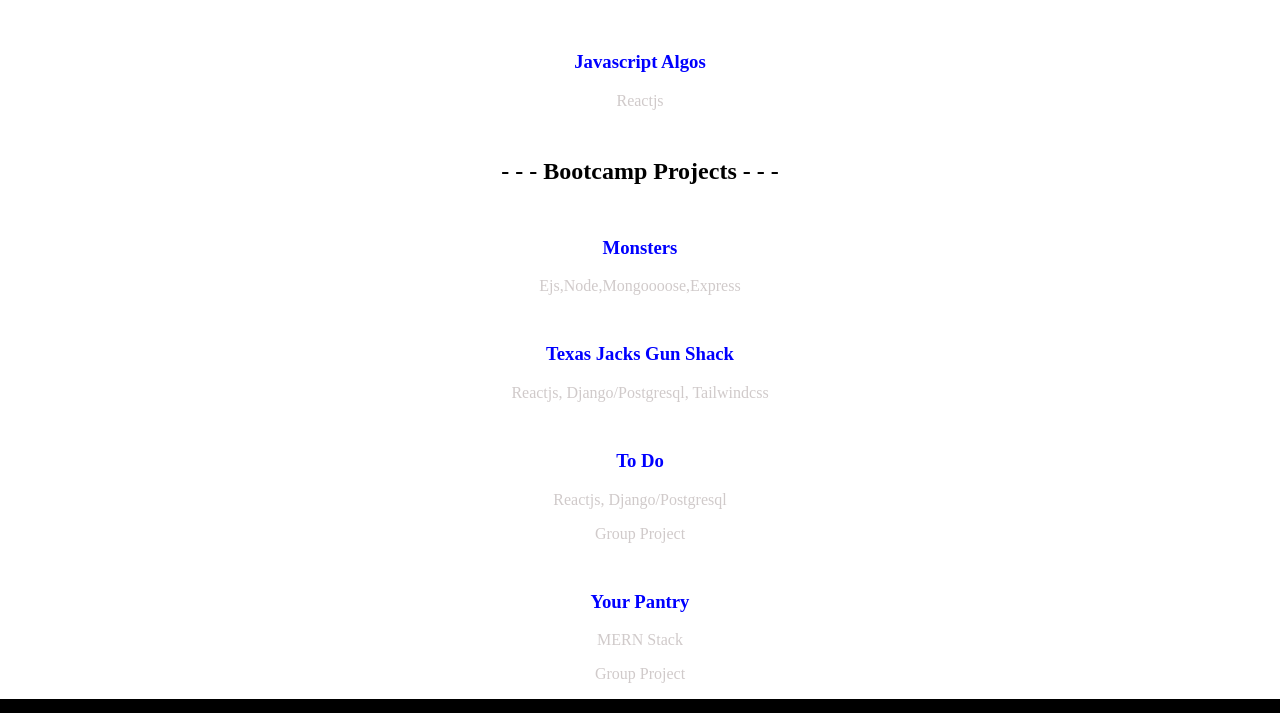
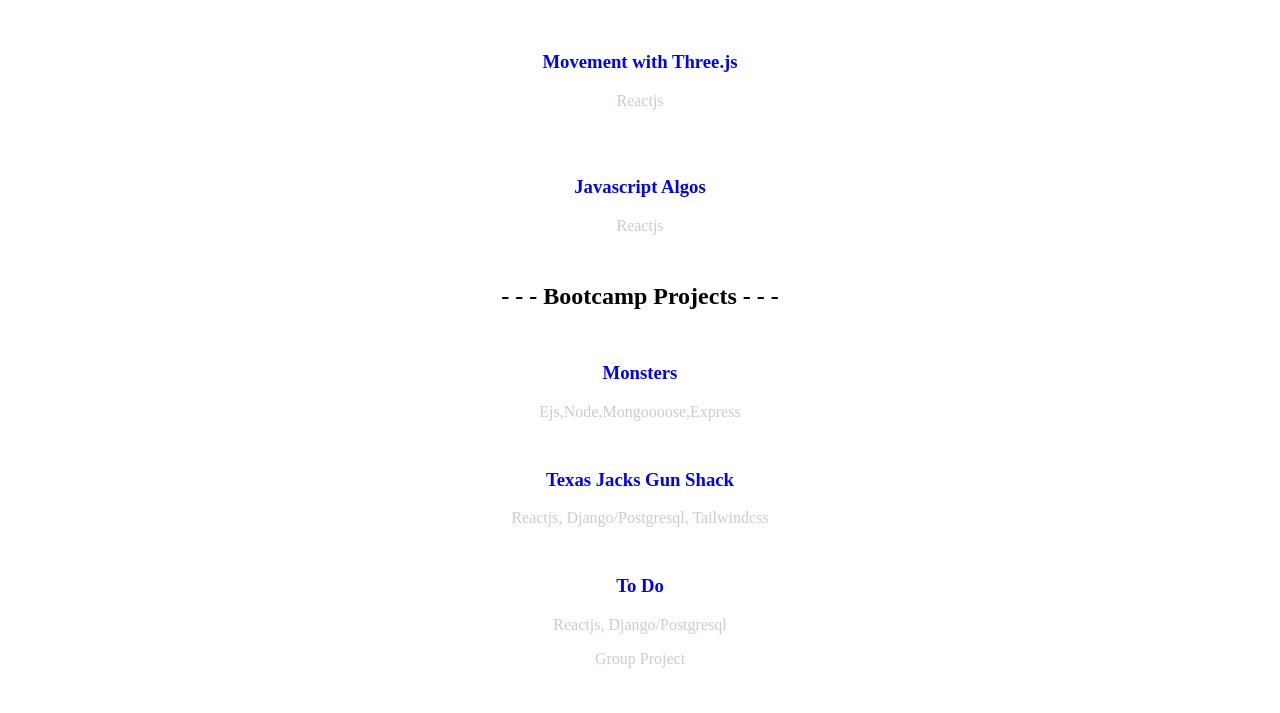
Before and after one commit to rocrtaylor/Portfolio-Project, a plain HTML site: page index.html in a window 1280 px wide. Shown: the part 61-774 px from the top of the page. Drawn offline with Linux system fonts and the light colour scheme; a web font is replaced by a local one.

Commit message:
movement

```diff
--- a/index.html
+++ b/index.html
@@ -19,7 +19,17 @@
     Roc Taylor
   </h1>
   <section>
+    <div style="text-align: center; margin-top: 2rem">
+      <a href="https://movementthreejs.netlify.app/" target="_blank" style="text-decoration: none; color: blue">
+        <h3>Movement with Three.js</h3>
+      </a>
+      <p style="color: #d0caca">
+        Reactjs
+      </p>
+    </div>
+  </section>
 
+    <!--  -->
     <div style="text-align: center; margin-top: 2rem">
       <a href="https://jsalgobreakdown.netlify.app/" target="_blank" style="text-decoration: none; color: blue">
         <h3>Javascript Algos</h3>
```
